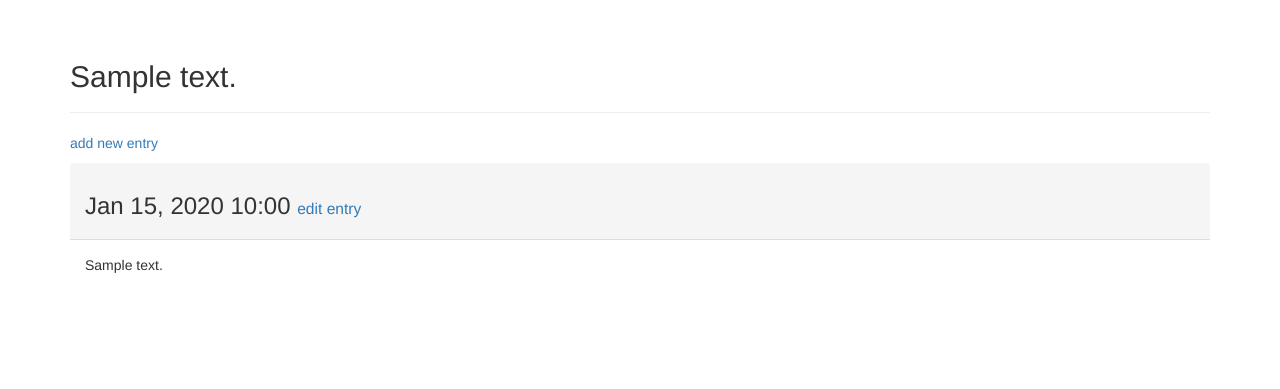
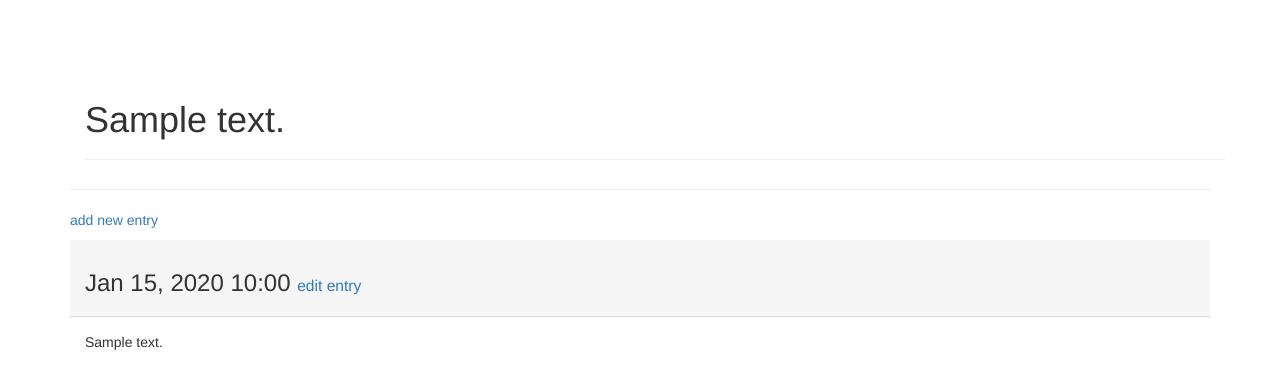
Before and after one commit to agarwal-akash/Learning-Log, a Django app: page /topics/1/ in a window 1280 px wide. Shown: the part 51-440 px from the top of the page. Run offline with Django 3.2, Linux system fonts and the light colour scheme; a user stored in the database is signed in; tables that the repository leaves empty hold one stand-in row (values such as "Sample post"); some libraries are stand-ins or nearby versions.

Commit message:
Fixed styles

```diff
--- a/learning_logs/templates/learning_logs/topic.html
+++ b/learning_logs/templates/learning_logs/topic.html
@@ -1,6 +1,10 @@
 {% extends 'learning_logs/base.html' %}
 {% block header %}
-    <h2>{{ topic }}</h2>
+<div class="container">
+  <div class="page-header">
+    <h1>{{ topic }}</h1>
+  </div>
+</div>
 {% endblock header %}
 
 {% block content %}
```
